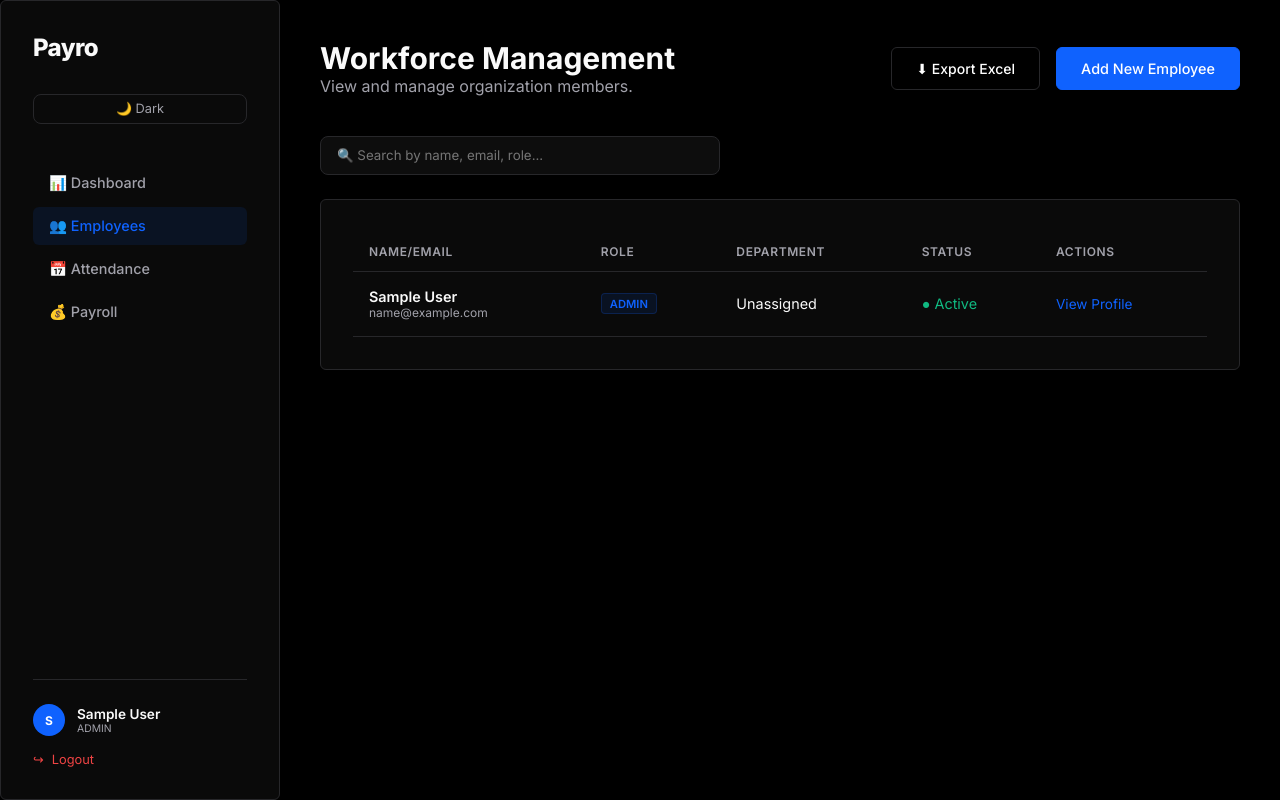
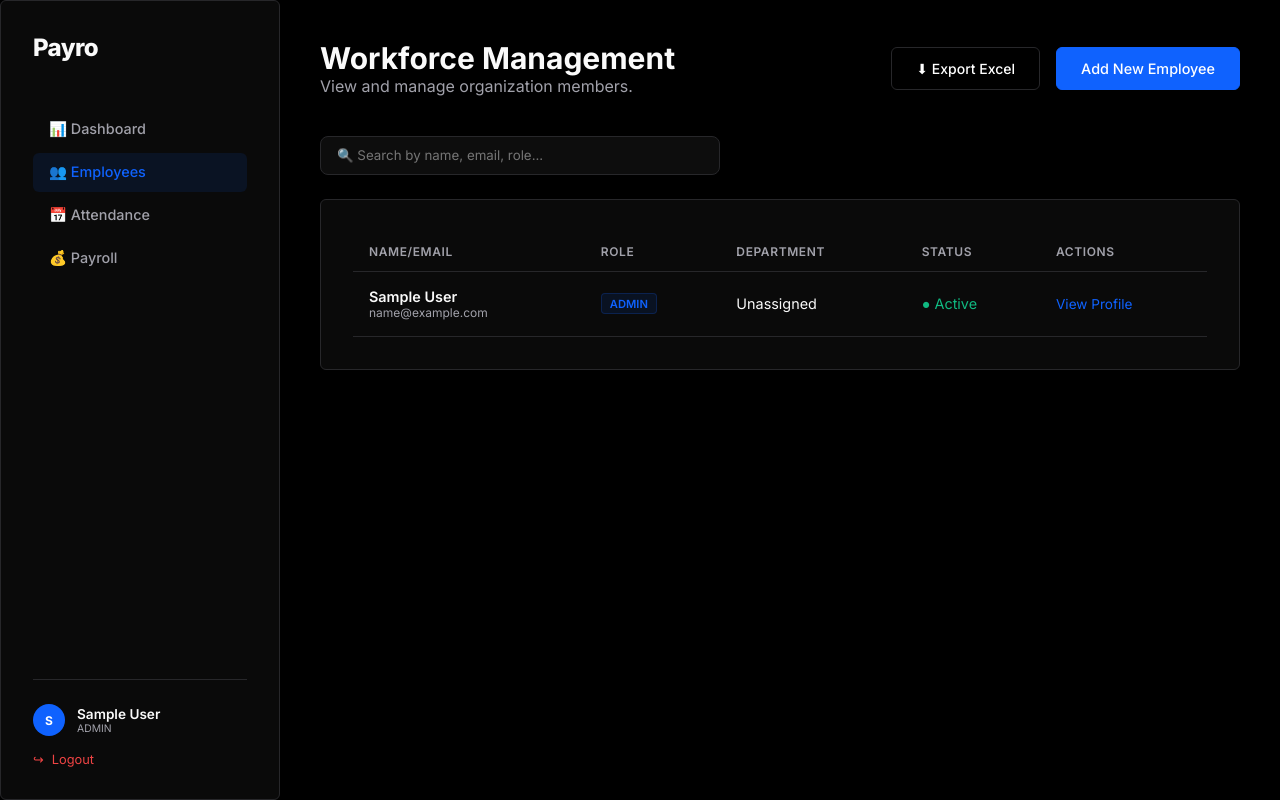
Before and after one commit to EmilGE7/payro, a Flask app: page /employees in a window 1280 px wide. Run offline with Flask 3, Linux system fonts and the light colour scheme; the visitor is signed in with stand-in values (Sample User, id 1); data comes from the database, SQL or seed files in the repository; data that the repository does not hold is empty; some libraries are stand-ins or nearby versions.

Commit message:
UI: Remove theme toggle, Add dept selection to modal, Expand seed data for high-density dashboard

```diff
--- a/app.py
+++ b/app.py
@@ -326,7 +326,7 @@ def view_employees():
             profile = EmployeeProfile(user_id=user.id, dept_id=dept_id, job_title=f"{role.capitalize()} Staff")
             db.session.add(profile)
             db.session.flush()
-            db.session.add(SalaryStructure(profile_id=profile.id, base_salary=5000))
+            db.session.add(SalaryStructure(profile_id=profile.id, base_salary=50000))
             db.session.add(Notification(user_id=user.id, message="Welcome to Payro!"))
             db.session.commit()
             flash(f"Added {name}", "success")
--- a/templates/base.html
+++ b/templates/base.html
@@ -12,8 +12,6 @@
     {% if current_user.is_authenticated %}
     <nav class="sidebar glass">
         <div class="logo" style="margin-bottom: 2rem;">Payro</div>
-
-        <button id="theme-toggle" style="background:none; border:1px solid var(--glass-border); border-radius:0.5rem; padding:0.4rem 0.75rem; color:var(--text-secondary); cursor:pointer; font-size:0.8rem; margin-bottom:1.5rem; transition:var(--transition);">🌙 Dark</button>
 
         <ul class="nav-links">
             {% if current_user.role != 'employee' %}
@@ -72,18 +70,12 @@
     </main>
 
     <script>
-    const toggle = document.getElementById('theme-toggle');
-    if (toggle) {
-        if (localStorage.getItem('payro-theme') === 'light') {
-            document.documentElement.classList.add('light-mode');
-            toggle.textContent = '☀️ Light';
-        }
-        toggle.addEventListener('click', () => {
-            const isLight = document.documentElement.classList.toggle('light-mode');
-            localStorage.setItem('payro-theme', isLight ? 'light' : 'dark');
-            toggle.textContent = isLight ? '☀️ Light' : '🌙 Dark';
-        });
-    }
+    // System UI logic only (no theme toggling)
+    document.addEventListener('DOMContentLoaded', () => {
+        // Ensuring theme is Dark Mode only as requested
+        localStorage.setItem('payro-theme', 'dark');
+        document.documentElement.classList.remove('light-mode');
+    });
     </script>
     {% else %}
         {% block auth_content %}{% endblock %}
--- a/templates/employees.html
+++ b/templates/employees.html
@@ -76,6 +76,14 @@
                 <input type="password" name="password" placeholder="Initial Password" required style="width: 100%; padding: 0.85rem; background: rgba(255,255,255,0.03); border: 1px solid var(--glass-border); border-radius: 0.5rem; color: white;">
             </div>
             <div class="input-group">
+                <select name="dept_id" class="glass" style="width: 100%; padding: 0.85rem; background: rgba(15, 23, 42, 1); color: white; border: 1px solid var(--glass-border); border-radius: 0.5rem;">
+                    <option value="">Select Department</option>
+                    {% for dept in departments %}
+                    <option value="{{ dept.id }}">{{ dept.name }}</option>
+                    {% endfor %}
+                </select>
+            </div>
+            <div class="input-group">
                 <select name="role" class="glass" style="width: 100%; padding: 0.85rem; background: rgba(15, 23, 42, 1); color: white; border: 1px solid var(--glass-border); border-radius: 0.5rem;">
                     <option value="employee">Employee</option>
                     <option value="hr">HR</option>
```
Also changed, not shown: seed.py (+7 -1 lines).
